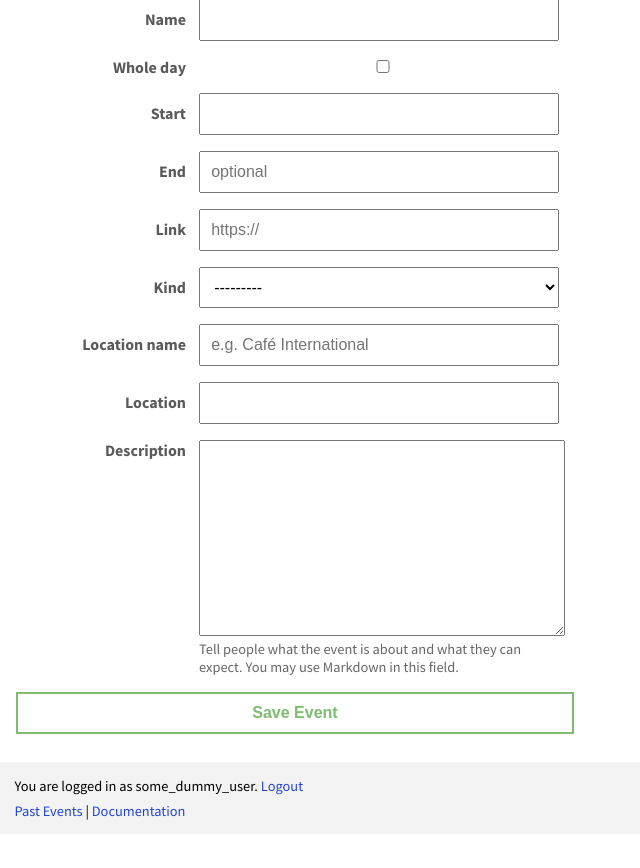
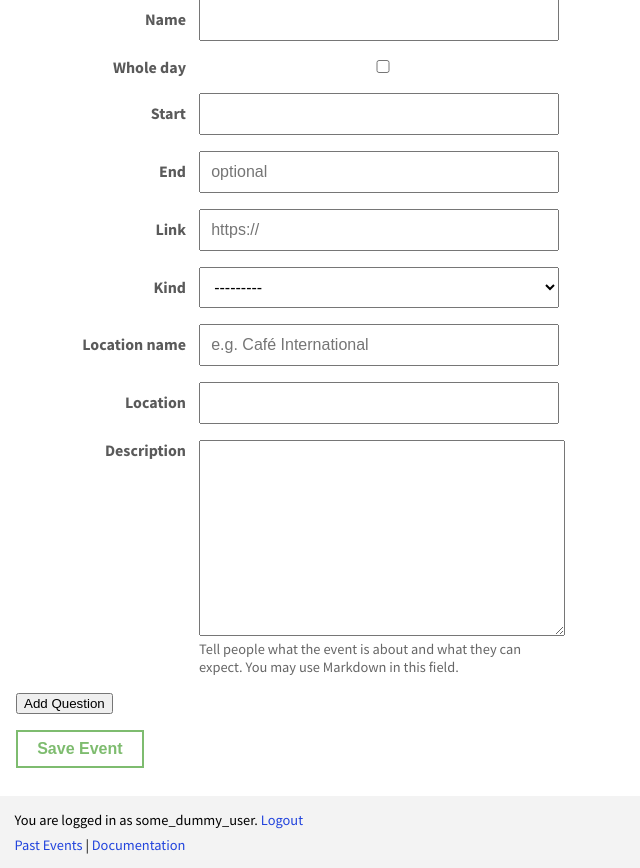
Before and after one commit to thomersch/openstreetmap-calendar, a Django app: page /event/add/ in a window 1280 px wide. Shown: the part 92-960 px from the top of the page, without its empty margins (0-640 px from the left). Before the commit the page ends 912 px from the top, so only its background shows below. Run offline with Django 3.2, Linux system fonts and the light colour scheme; a user stored in the database is signed in.

Commit message:
WIP for participant signup questions (#11)

```diff
--- a/osmcal/forms.py
+++ b/osmcal/forms.py
@@ -6,6 +6,12 @@ from leaflet.forms.widgets import LeafletWidget
 
 from . import models
 from .serializers import JSONEncoder
+
+
+class QuestionForm(forms.ModelForm):
+    class Meta:
+        model = models.ParticipationQuestion
+        fields = ('question_text', 'answer_type', 'mandatory')
 
 
 class EventForm(forms.ModelForm):
--- a/osmcal/models.py
+++ b/osmcal/models.py
@@ -60,6 +60,21 @@ class Event(models.Model):
         )
 
 
+class AnswerType(Enum):
+    TEXT = 'Text Field'
+    CHOI = 'Choice'
+    BOOL = 'Boolean'
+
+
+class ParticipationQuestion(models.Model):
+    event = models.ForeignKey('Event', null=True, on_delete=models.SET_NULL, related_name='questions')
+    question_text = models.CharField(max_length=200)
+    answer_type = models.CharField(max_length=4, choices=[(x.name, x.value) for x in AnswerType])
+    mandatory = models.BooleanField(default=True)
+
+    choices = JSONField(blank=True, null=True)
+
+
 class EventParticipation(models.Model):
     event = models.ForeignKey('Event', null=True, on_delete=models.SET_NULL, related_name='participation')
     user = models.ForeignKey('User', null=True, on_delete=models.SET_NULL)
--- a/osmcal/templates/osmcal/event_form.html
+++ b/osmcal/templates/osmcal/event_form.html
@@ -13,11 +13,12 @@
 	<link rel="stylesheet" href="{% static 'osmcal/event-form.css' %}">
 	<link rel="stylesheet" href="{% static 'osmcal/thirdparty/Control.OSMGeocoder.css' %}">
 	<script src="{% static 'osmcal/thirdparty/Control.OSMGeocoder.js' %}"></script>
+	<!-- TODO: local source --><script src="https://cdn.jsdelivr.net/npm/vue/dist/vue.js"></script>
 {% endblock %}
 
 {% block content %}
 	{% if page_title %}<h1>{{ page_title }}</h1>{% endif %}
-	<form class="event-form" method="POST">
+	<form id="event-main-form" class="event-form" method="POST">
 		{% csrf_token %}
 
 		{% for field in form %}
@@ -27,10 +28,51 @@
 			{% if field.help_text %}<label class="event-form-helptext">{{ field.help_text }}</label>{% endif %}
 		</div>
 		{% endfor %}
-		<p class="submit-row"><input class="btn" type="submit" value="Save Event"></p>
+
+		<section id="event-question-form">
+			<input type="hidden" name="questions-TOTAL_FORMS" v-bind:value="questions.length">
+			<input type="hidden" name="questions-INITIAL_FORMS" value="0">
+			<input type="hidden" name="questions-MIN_NUM_FORMS" value="0">
+			<input type="hidden" name="questions-MAX_NUM_FORMS" value="1000">
+
+			<div v-for="(question, index) in questions">
+				<input v-bind:name="'questions-' + index + '-question_text'" v-model="question.text" placeholder="E.g. your full name">
+				<input v-bind:name="'questions-' + index + '-mandatory'" type="checkbox" v-model="question.mandatory">
+				<select v-bind:name="'questions-' + index + '-answer_type'" v-model="question.type">
+					<option value="TEXT">Text</option>
+					<option value="CHOI">Choice</option>
+					<option value="BOOL">Boolean (yes or no)</option>
+				</select>
+
+				<div v-if="question.type == 'choice'">
+					Choices: <ul v-for="(choice, ci) in question.choices"><li><input v-bind:name="'questions-' + index + '-choice'" v-model="choice.text"></li></ul><button v-on:click.prevent="addChoice(question)">Add Choice</button>
+				</div>
+				<hr>
+			</div>
+			<button v-on:click.prevent="addQuestion" formnovalidate>Add Question</button>
+		</section>
+		<p class="submit-row"><button class="btn" type="submit">Save Event</button></p>
 	</form>
 
 	<script>
+		var app = new Vue({
+			el: '#event-question-form',
+			delimiters: ['[[', ']]'],
+			data: {
+				/* jshint ignore:start */
+				questions: [{% for q in questions.all %}{'text': "{{ q.question_text }}", 'type': "{{ q.answer_type }}", 'mandatory': {% if q.mandatory %} true {% else %} false {% endif %}},{% endfor %}]
+				/* jshint ignore:end */
+			},
+			methods: {
+				addQuestion: function() {
+					this.questions.push({'type': 'TEXT', choices: []});
+				},
+				addChoice: function(question) {
+					question.choices.push({'text': ''});
+				}
+			}
+		});
+
 		var fp = flatpickr(".datepicker-flat", {
 			enableTime: true,
 			time_24hr: true,
--- a/osmcal/views.py
+++ b/osmcal/views.py
@@ -8,7 +8,9 @@ from django.contrib.auth.decorators import login_required
 from django.contrib.gis.db.models.functions import Distance
 from django.contrib.gis.geos import Point
 from django.contrib.syndication.views import Feed
+from django.db import transaction
 from django.db.models import Q
+from django.forms import formset_factory
 from django.http import HttpResponse
 from django.shortcuts import get_object_or_404, redirect, render
 from django.urls import reverse
@@ -20,7 +22,8 @@ from requests_oauthlib import OAuth1Session
 
 from . import forms
 from .ical import encode_event, encode_events
-from .models import Event, EventLog, EventParticipation, User
+from .models import (Event, EventLog, EventParticipation,
+                     ParticipationQuestion, User)
 
 
 class EventListView(View):
@@ -145,29 +148,49 @@ class EditEvent(View):
     @method_decorator(login_required)
     def get(self, request, event_id=None):
         form = forms.EventForm()
+        questions = []
         if event_id is not None:
-            form = forms.EventForm(instance=Event.objects.get(id=event_id))
-        return render(request, 'osmcal/event_form.html', context={'form': form})
+            evt = Event.objects.get(id=event_id)
+            form = forms.EventForm(instance=evt)
+            questions = evt.questions
+        return render(request, 'osmcal/event_form.html', context={'form': form, 'questions': questions})
 
     @method_decorator(login_required)
+    @transaction.atomic
     def post(self, request, event_id=None):
         form = forms.EventForm(request.POST)
+        QuestionFormSet = formset_factory(forms.QuestionForm)
+        question_formset = QuestionFormSet(request.POST, prefix='questions')
+
         if event_id is not None:
             form = forms.EventForm(request.POST, instance=Event.objects.get(id=event_id))
 
         if form.is_valid():
+            questions_data = []
+            question_formset.is_valid()
+            for qf in question_formset:
+                questions_data.append(qf.cleaned_data)
+
+            print(questions_data)
+
             if event_id is None:
                 evt = Event.objects.create(**form.cleaned_data)
                 evt.created_by = request.user
                 evt.save()
                 EventLog.objects.create(created_by=request.user, event=evt, data=form.to_json())
+
+                for qd in questions_data:
+                    pq = ParticipationQuestion.objects.create(**qd)
+                    pq.event = evt
+                    pq.save()
             else:
                 form.save()
+                # TODO: save updated questions
                 EventLog.objects.create(created_by=request.user, event_id=event_id, data=form.to_json())
 
             return redirect(reverse('event', kwargs={'event_id': event_id or evt.id}))
 
-        return render(request, 'osmcal/event_form.html', context={'form': form})
+        return render(request, 'osmcal/event_form.html', context={'form': form, 'question_formset': question_formset})
 
 
 class DuplicateEvent(EditEvent):
```
Also changed, not shown: osmcal/migrations/0014_auto_20200201_1440.py (added). Lines whose indentation alone changed are shown as unchanged.
